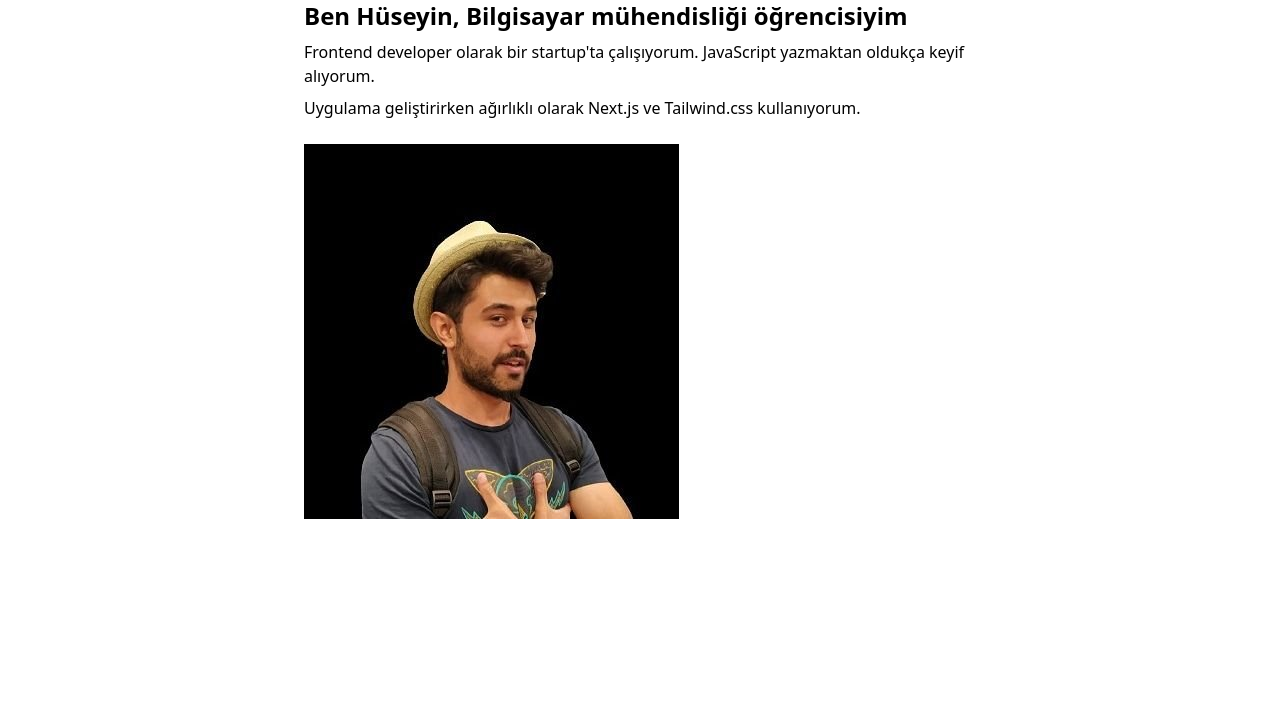
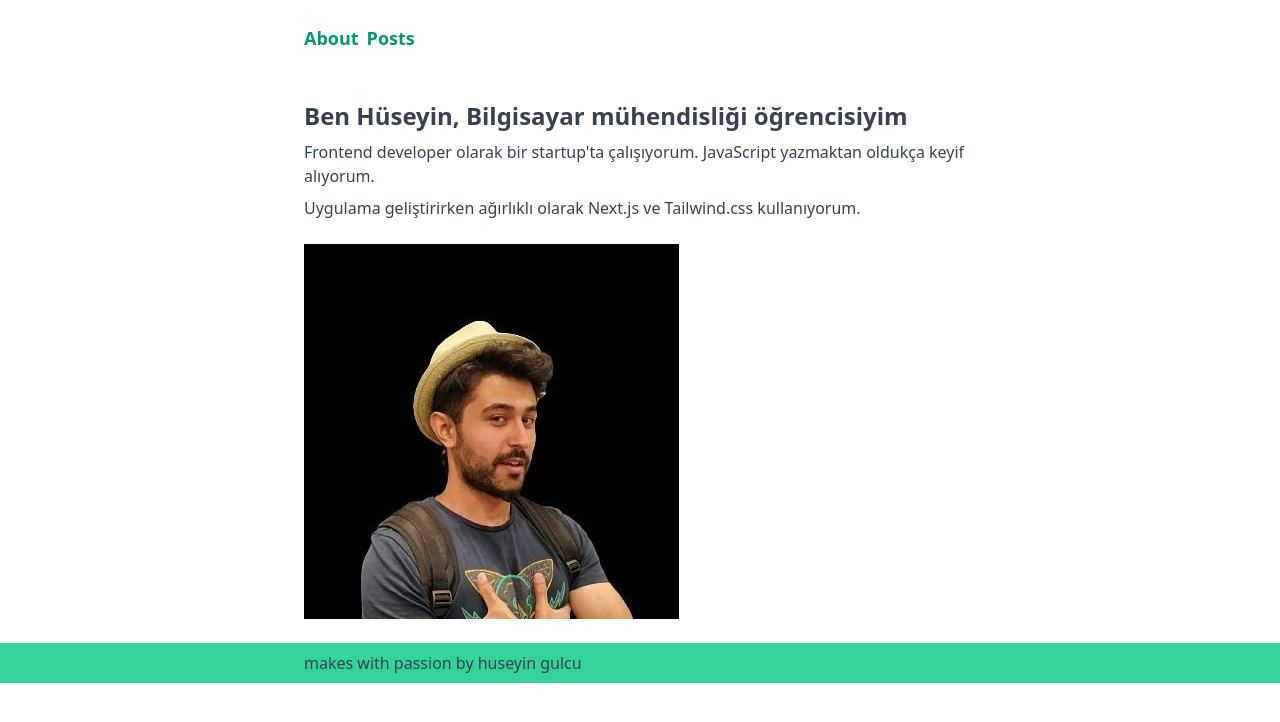
Before and after one commit to hsglc/auth0-tailwindcss-example, a Next.js app: page / in a window 1280 px wide. Shown: the top 722 px of the page. Built offline with nearby package versions, Linux system fonts and the light colour scheme.

Commit message:
feat: Design the root page.

```diff
--- a/pages/_app.js
+++ b/pages/_app.js
@@ -1,8 +1,20 @@
-import '../styles/globals.css'
-import 'tailwindcss/tailwind.css'
+/** @format */
+
+import "../styles/globals.css";
+import Header from "../components/Header";
 
 function MyApp({ Component, pageProps }) {
-  return <Component {...pageProps} />
+  return (
+    <div className="antialiased text-gray-700">
+      <Header />
+      <main className="my-6">
+        <Component {...pageProps} />
+      </main>{" "}
+      <footer className="w-full bg-green-400 font-medium py-2">
+        <p className="site-container">makes with passion by huseyin gulcu</p>
+      </footer>
+    </div>
+  );
 }
 
-export default MyApp
+export default MyApp;
```
